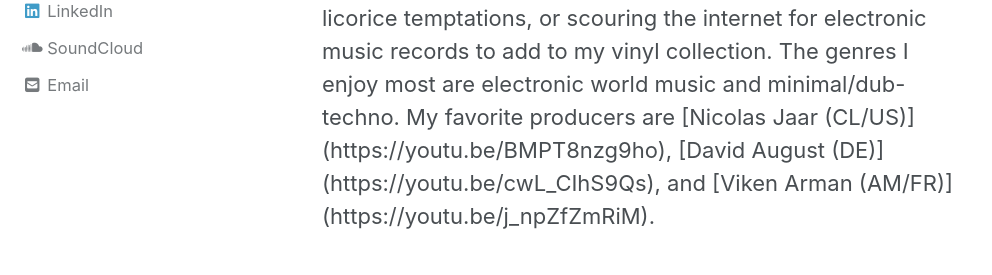
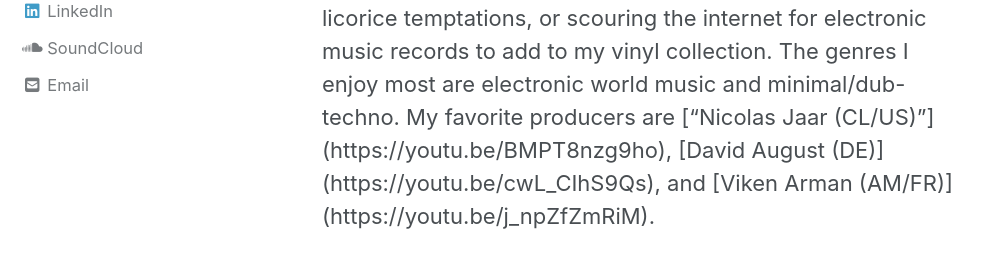
Before and after one commit to vbaboyan/vbaboyan.github.io, a Jekyll site: the page built from _pages/about.md, in a window 1280 px wide and 900 px high, scrolled down 1276 px. Shown: the part 321-596 px from the top of the window, without its empty margins (0-992 px from the left). Built offline with Jekyll 4.4.1, drawn with Linux system fonts in a browser that asks for light colours; cached includes are drawn as plain includes; nearby versions of some CDN libraries; some of the changed text lies outside the part shown.

```diff
--- a/_pages/about.md
+++ b/_pages/about.md
@@ -9,7 +9,7 @@ I'm a graduate student currently pursuing a research doctorate in Cognitive Neur
 
 Professionally, I anticipate making the transition from academia into industry in order to work in translational environments where efforts to treat neurological illness are the primary force guiding company operations.
 
-In my spare time, you can spot me watching NBA games, at the gym boxing or weightlifting, traveling, resisting black licorice temptations, or scouring the internet for electronic music records to add to my vinyl collection. The genres I enjoy most are electronic world music and minimal/dub-techno. My favorite producers are [Nicolas Jaar (CL/US)] (https://youtu.be/BMPT8nzg9ho), [David August (DE)] (https://youtu.be/cwL_CIhS9Qs), and [Viken Arman (AM/FR)] (https://youtu.be/j_npZfZmRiM).
+In my spare time, you can spot me watching NBA games, at the gym boxing or weightlifting, traveling, resisting black licorice temptations, or scouring the internet for electronic music records to add to my vinyl collection. The genres I enjoy most are electronic world music and minimal/dub-techno. My favorite producers are ["Nicolas Jaar (CL/US)"] (https://youtu.be/BMPT8nzg9ho), [David August (DE)] (https://youtu.be/cwL_CIhS9Qs), and [Viken Arman (AM/FR)] (https://youtu.be/j_npZfZmRiM).
 
 >"“And those who were seen dancing were thought to be insane by those who could not hear the music.” - Friedrich Nietzsche
 
```
